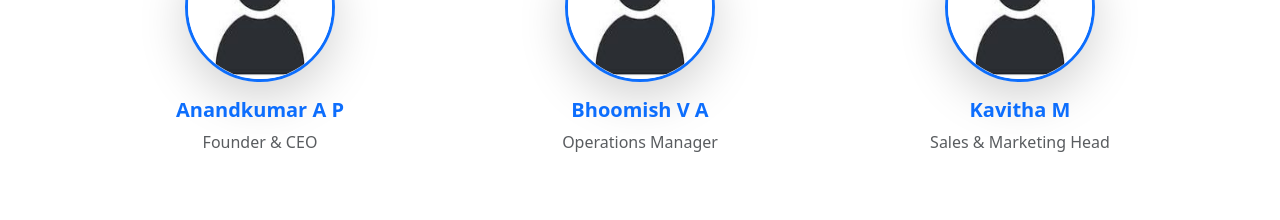
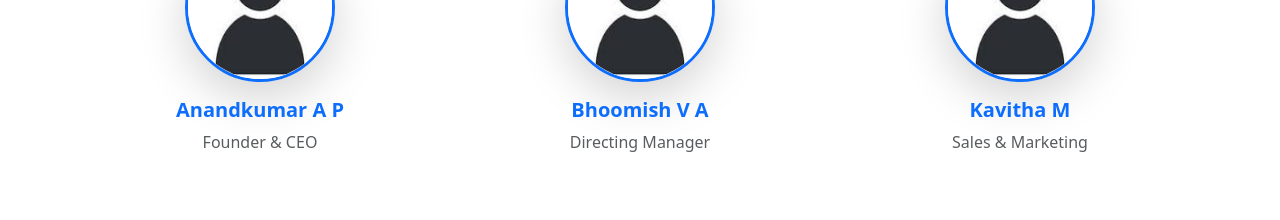
Before and after one commit to bhoomish-v-a/SvtcWebPage, a React (Create React App) app: page /about in a window 1280 px wide. Shown: the part 980-1200 px from the top of the page. Built offline with nearby package versions, Linux system fonts and the light colour scheme.

Commit message:
Update About.js

```diff
--- a/src/About.js
+++ b/src/About.js
@@ -81,7 +81,7 @@ function About() {
               style={{ width: '150px', height: '150px', border: '3px solid #0d6efd' }}
             />
             <h5 className="text-primary fw-bold">Bhoomish V A</h5>
-            <p className="text-muted">Operations Manager</p>
+            <p className="text-muted">Directing Manager</p>
           </div>
           <div className="col-md-4">
             <img
@@ -91,7 +91,7 @@ function About() {
               style={{ width: '150px', height: '150px', border: '3px solid #0d6efd' }}
             />
             <h5 className="text-primary fw-bold">Kavitha M</h5>
-            <p className="text-muted">Sales & Marketing Head</p>
+            <p className="text-muted">Sales & Marketing </p>
           </div>
         </div>
       </section>
```
